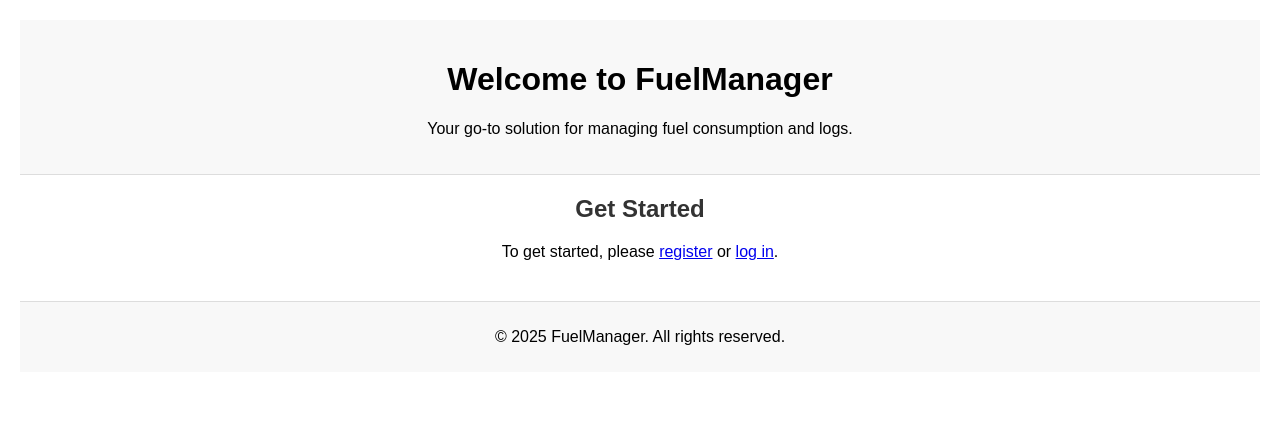
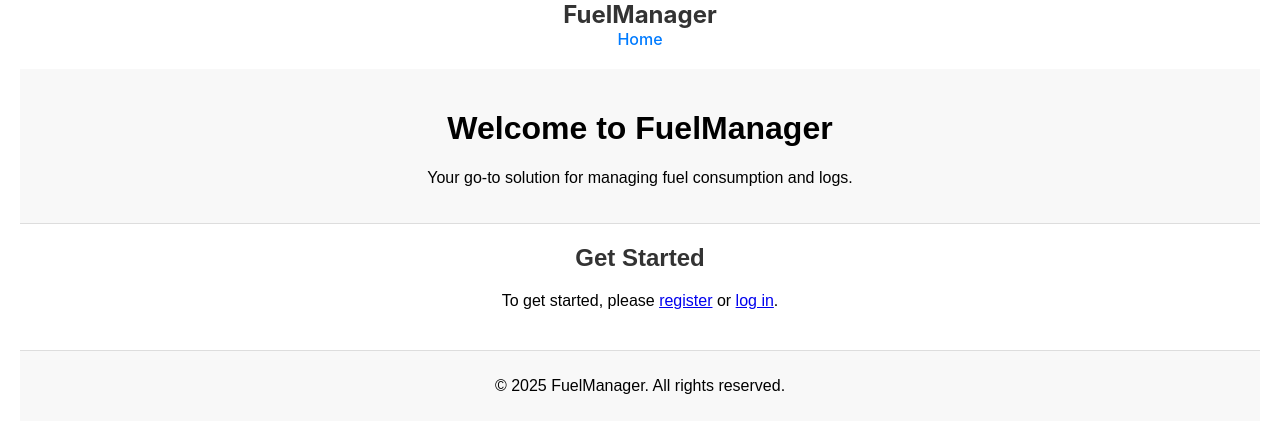
Before and after one commit to shenziel/frontend, a React (Create React App) app: page /home in a window 1280 px wide. Shown: the top 432 px of the page. Built offline with nearby package versions, Linux system fonts and the light colour scheme; the HTML template or start-up script is replaced by a standard one.

Commit message:
header component added

```diff
--- a/src/App.js
+++ b/src/App.js
@@ -1,4 +1,4 @@
-import React from "react";
+import React, { useState, useEffect } from "react";
 import { BrowserRouter, Navigate, useRoutes } from "react-router-dom";
 import Login from "./pages/Login";
 import FuelLogs from "./pages/FuelLogs";
@@ -7,6 +7,8 @@ import UserVehicles from "./pages/UserVehicles";
 import VehicleDetails from "./pages/VehicleDetails";
 import FuelLogsManager from "./pages/FuelLogsManager";
 import Home from "./pages/Home";
+import Header from "./components/Header/Header";
+import "./App.css";
 import routes from "./routes";
 
 function AppRoutes() {
@@ -26,8 +28,16 @@ function AppRoutes() {
 }
 
 function App() {
+  const [loggedIn, setLoggedIn] = useState(false);
+
+  useEffect(() => {
+    const token = localStorage.getItem("token");
+    setLoggedIn(!!token); // Update loggedIn based on the presence of a token
+  }, []);
+
   return (
     <BrowserRouter>
+      <Header />
       <AppRoutes />
     </BrowserRouter>
   );
--- a/src/components/Header.js
+++ /dev/null
@@ -1,20 +0,0 @@
-import React from "react";
-import { Link } from "react-router-dom";
-import "./../styles/Header.css";
-
-const Header = () => {
-  return (
-    <header className="header">
-      <div className="header-content">
-        <h1 className="header-title">FuelManager</h1>
-        <nav className="header-nav">
-          <Link to="/">Home</Link>
-          <Link to="/login">Login</Link>
-          <Link to="/register">Register</Link>
-        </nav>
-      </div>
-    </header>
-  );
-};
-
-export default Header;
--- /dev/null
+++ b/src/components/Header/Header.css
@@ -0,0 +1,33 @@
+.header {
+    display: flex;
+    justify-content: space-between;
+    align-items: center;
+    padding: 10px 20px;
+    border-bottom: 2px solid #ccc;
+    background-color: #f8f9fa;
+}
+
+.header-title {
+    font-size: 24px;
+    font-weight: bold;
+    margin: 0;
+    color: #333;
+}
+
+.header-nav {
+    display: flex;
+    gap: 15px;
+    justify-content: center;
+}
+
+.header-nav a {
+    text-decoration: none;
+    color: #007bff;
+    font-size: 16px;
+    font-weight: 500;
+}
+
+.header-nav a:hover {
+    text-decoration: underline;
+    color: #0056b3;
+}
--- /dev/null
+++ b/src/components/Header/Header.js
@@ -0,0 +1,26 @@
+import React, { useEffect, useState } from "react";
+import { Link } from "react-router-dom";
+import "./Header.css";
+import routes from "../../routes";
+
+const Header = () => {
+  const [loggedIn, setLoggedIn] = useState(false);
+  useEffect(() => {
+    const token = localStorage.getItem("token");
+    if (token) {
+      setLoggedIn(true);
+    }
+  }, []);
+  return (
+    <div className="header-content">
+      <h1 className="header-title">FuelManager</h1>
+      <div className="header-nav">
+        <Link to="/">Home</Link>
+        {loggedIn && <Link to={routes.userVehicles}>My Vehicles</Link>}
+        {loggedIn && <Link to={routes.manageFuelLogs}>Fuel Logs</Link>}
+      </div>
+    </div>
+  );
+};
+
+export default Header;
--- a/src/pages/Login.js
+++ b/src/pages/Login.js
@@ -3,7 +3,7 @@ import { loginUser } from "../services/api";
 import { jwtDecode } from "jwt-decode";
 import { useNavigate } from "react-router-dom";
 import "./../styles/Login.css";
-import Header from "../components/Header";
+import Header from "../components/Header/Header";
 
 const Login = () => {
   const [username, setUsername] = useState("");
@@ -30,7 +30,6 @@ const Login = () => {
 
   return (
     <div>
-      <Header />
       <div className="page-container">
         <div className="page-content">
           <h2>Login</h2>
```
